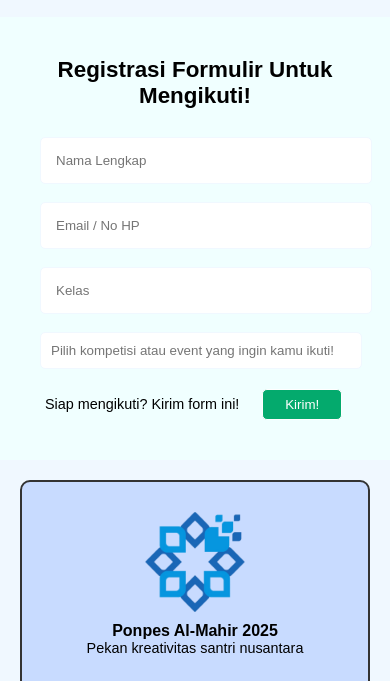
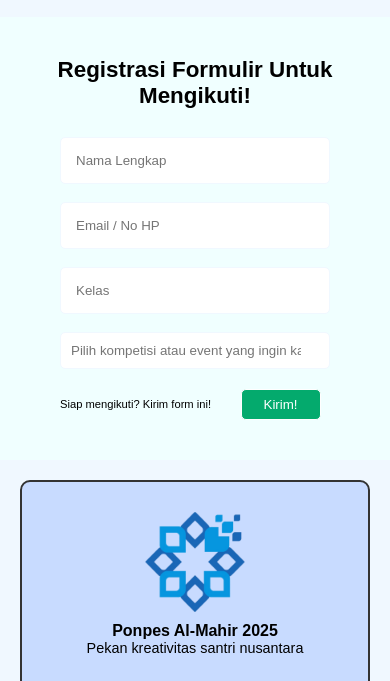
Before and after one commit to ahmadorigin/learn-css-flexbox-by-building-a-school-event-website, a plain HTML site: page index.html in a window 390 px wide. Shown: the part 2067-2748 px from the top of the page. Drawn offline with Linux system fonts and the light colour scheme.

Commit message:
revisi presentase

```diff
--- a/index.html
+++ b/index.html
@@ -121,6 +121,7 @@
           <img src="./assets/logo-regis.png" alt="" />
           <h3>Registrasi Formulir Untuk <br />Mengikuti!</h3>
           <br />
+          <div class="regis1">
             <input
               type="text"
               id="name"
@@ -166,6 +167,7 @@
             <div class="pinput">
               <p>Siap mengikuti? Kirim form ini!</p>
               <input type="submit" value="Kirim!" class="kirim" />
+            </div>
           </div>
         </div>
       </section>
--- a/style.css
+++ b/style.css
@@ -380,19 +380,30 @@ footer a {
     text-align: center;
   }
   .regis img {
-    width: 30px;
     display: none;
   }
   .regis-label input,
   .pinput {
-    width: 300px;
+    width: 270px;
     margin: auto;
+  }
+  .label {
+    box-sizing: border-box;
+  }
+  .regis1 {
+    display: flex;
+    flex-direction: column;
+    justify-content: center;
+    align-items: center;
+  }
+  .datalist {
+    box-sizing: border-box;
   }
   .pinput input {
     width: 80px;
   }
   .pinput {
-    font-size: 0.9em;
+    font-size: 0.7em;
     margin-top: 20px;
   }
   footer {
```
Lines whose indentation alone changed are shown as unchanged.
